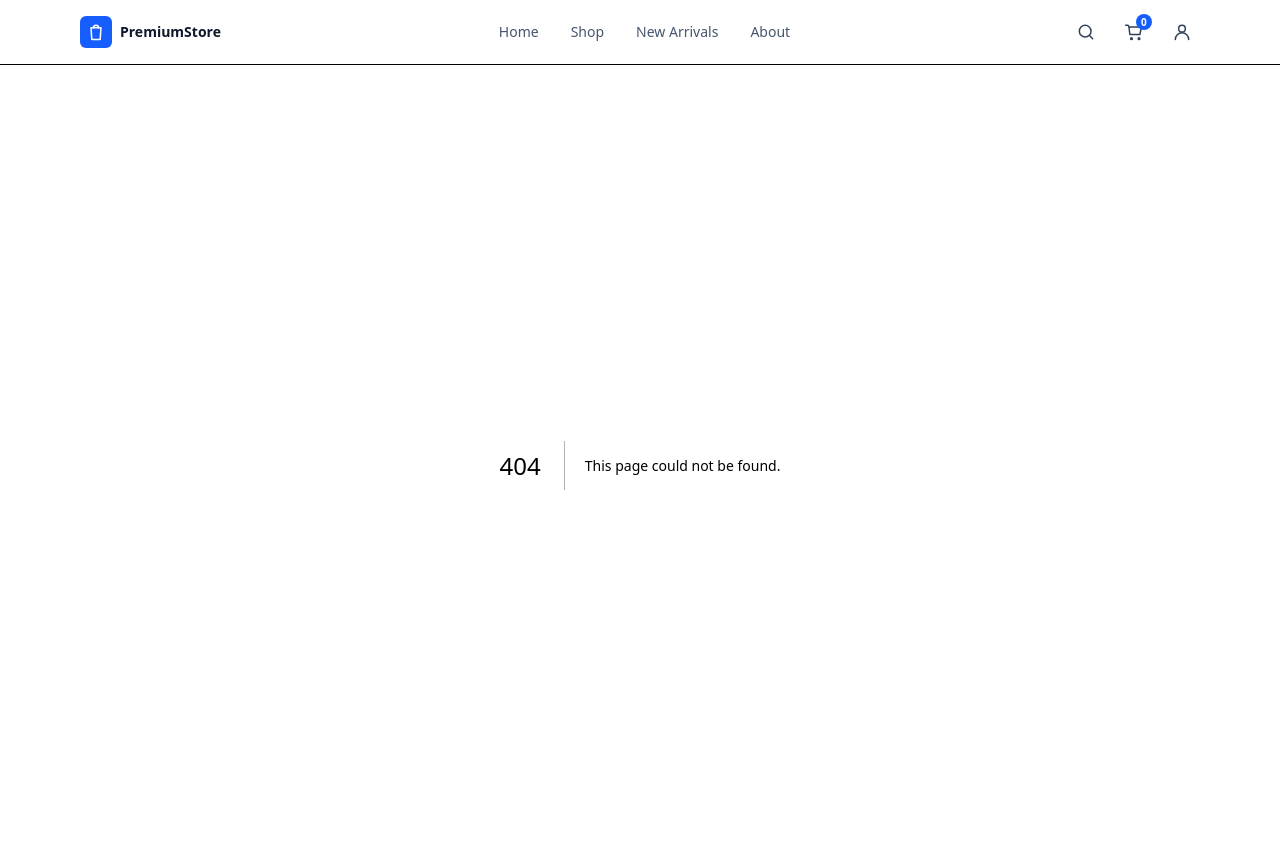
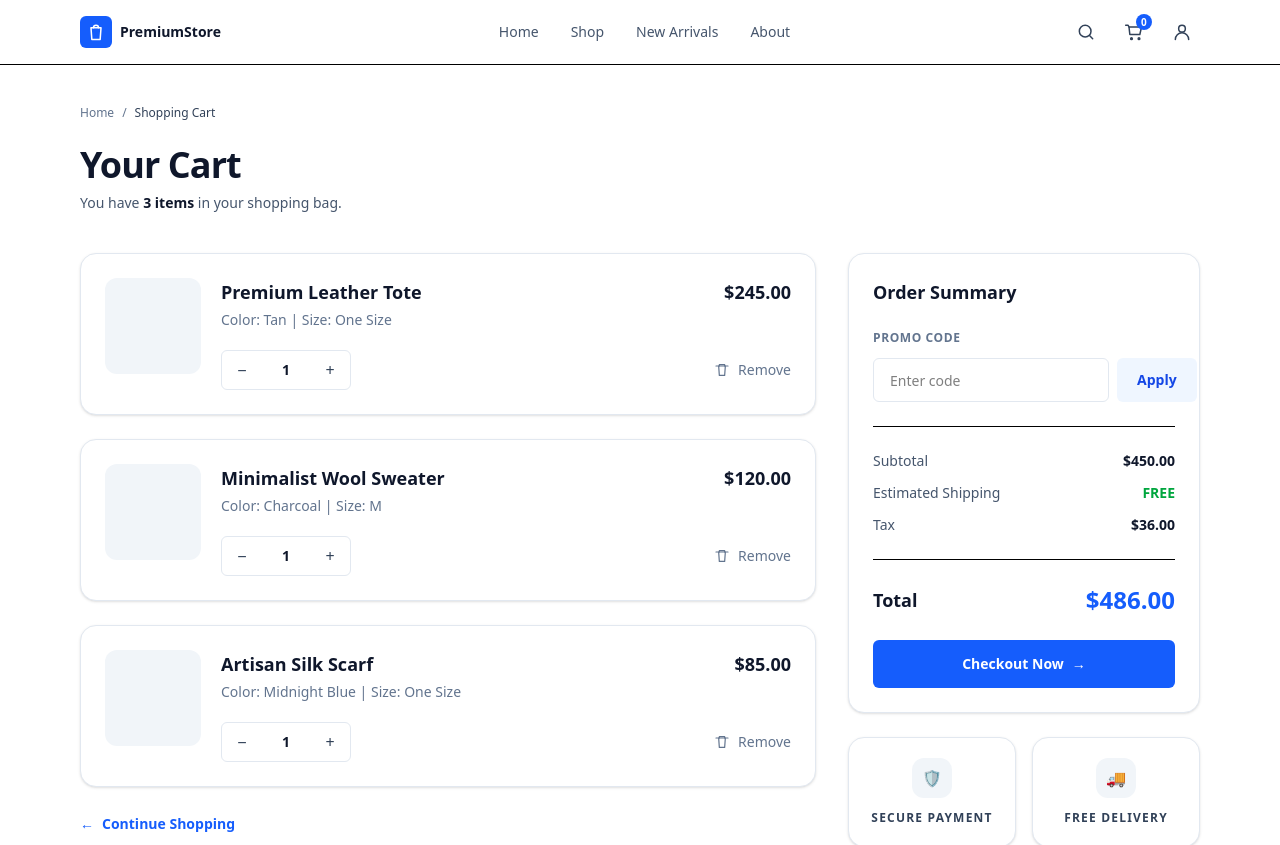
Before and after one commit to Alpkrsl/E-ticaret2.0, a Next.js app: page /cart in a window 1280 px wide. Before the commit this address had no page. Shown: the top 845 px of the page. Built offline with nearby package versions, Linux system fonts and the light colour scheme.

Commit message:
feat(cart): add cart page layout with order summary

```diff
--- /dev/null
+++ b/app/cart/page.tsx
@@ -0,0 +1,218 @@
+import Link from "next/link";
+
+const ITEMS = [
+  {
+    id: "tote",
+    title: "Premium Leather Tote",
+    meta: "Color: Tan | Size: One Size",
+    price: 245,
+  },
+  {
+    id: "sweater",
+    title: "Minimalist Wool Sweater",
+    meta: "Color: Charcoal | Size: M",
+    price: 120,
+  },
+  {
+    id: "scarf",
+    title: "Artisan Silk Scarf",
+    meta: "Color: Midnight Blue | Size: One Size",
+    price: 85,
+  },
+];
+
+export default function CartPage() {
+  return (
+    <div className="bg-white">
+      <div className="mx-auto max-w-6xl px-4 py-10">
+        {/* Breadcrumb */}
+        <div className="text-xs text-slate-500">
+          <Link href="/" className="hover:text-slate-900">
+            Home
+          </Link>
+          <span className="mx-2">/</span>
+          <span className="text-slate-700">Shopping Cart</span>
+        </div>
+
+        {/* Title */}
+        <div className="mt-6">
+          <h1 className="text-4xl font-semibold tracking-tight text-slate-900">
+            Your Cart
+          </h1>
+          <p className="mt-2 text-sm text-slate-600">
+            You have <span className="font-semibold text-slate-900">3 items</span>{" "}
+            in your shopping bag.
+          </p>
+        </div>
+
+        {/* Layout */}
+        <div className="mt-10 grid gap-8 lg:grid-cols-12">
+          {/* LEFT: items */}
+          <div className="lg:col-span-8 space-y-6">
+            {ITEMS.map((item) => (
+              <div
+                key={item.id}
+                className="rounded-2xl border border-slate-200 bg-white p-6 shadow-sm"
+              >
+                <div className="flex gap-5">
+                  {/* Image placeholder */}
+                  <div className="h-24 w-24 shrink-0 overflow-hidden rounded-xl bg-slate-100" />
+
+                  <div className="flex-1">
+                    <div className="flex items-start justify-between gap-4">
+                      <div>
+                        <h3 className="text-lg font-semibold text-slate-900">
+                          {item.title}
+                        </h3>
+                        <p className="mt-1 text-sm text-slate-500">{item.meta}</p>
+                      </div>
+
+                      <p className="text-lg font-semibold text-slate-900">
+                        ${item.price.toFixed(2)}
+                      </p>
+                    </div>
+
+                    <div className="mt-5 flex items-center justify-between">
+                      {/* qty (static for Day 1) */}
+                      <div className="inline-flex h-10 items-center overflow-hidden rounded-md border border-slate-200">
+                        <button
+                          type="button"
+                          className="h-full w-10 text-slate-700 hover:bg-slate-50"
+                          aria-label="Decrease quantity"
+                        >
+                          −
+                        </button>
+                        <div className="w-12 text-center text-sm font-semibold text-slate-900">
+                          1
+                        </div>
+                        <button
+                          type="button"
+                          className="h-full w-10 text-slate-700 hover:bg-slate-50"
+                          aria-label="Increase quantity"
+                        >
+                          +
+                        </button>
+                      </div>
+
+                      {/* remove (static for Day 1) */}
+                      <button
+                        type="button"
+                        className="inline-flex items-center gap-2 text-sm text-slate-500 hover:text-slate-900"
+                      >
+                        <svg
+                          viewBox="0 0 24 24"
+                          className="h-4 w-4"
+                          fill="none"
+                          stroke="currentColor"
+                          strokeWidth="1.8"
+                          strokeLinecap="round"
+                          strokeLinejoin="round"
+                          aria-hidden="true"
+                        >
+                          <path d="M3 6h18" />
+                          <path d="M8 6V4h8v2" />
+                          <path d="M7 6l1 14h8l1-14" />
+                        </svg>
+                        Remove
+                      </button>
+                    </div>
+                  </div>
+                </div>
+              </div>
+            ))}
+
+            <Link
+              href="/shop"
+              className="inline-flex items-center gap-2 text-sm font-semibold text-blue-600 hover:opacity-80"
+            >
+              <span aria-hidden="true">←</span> Continue Shopping
+            </Link>
+          </div>
+
+          {/* RIGHT: Order summary */}
+          <aside className="lg:col-span-4">
+            <div className="rounded-2xl border border-slate-200 bg-white p-6 shadow-sm">
+              <h2 className="text-lg font-semibold text-slate-900">
+                Order Summary
+              </h2>
+
+              {/* Promo code */}
+              <div className="mt-6">
+                <p className="text-xs font-semibold tracking-wider text-slate-500">
+                  PROMO CODE
+                </p>
+                <div className="mt-3 flex gap-2">
+                  <input
+                    placeholder="Enter code"
+                    className="h-11 flex-1 rounded-md border border-slate-200 px-4 text-sm outline-none focus:border-slate-400"
+                  />
+                  <button
+                    type="button"
+                    className="h-11 rounded-md bg-blue-50 px-5 text-sm font-semibold text-blue-700 hover:bg-blue-100"
+                  >
+                    Apply
+                  </button>
+                </div>
+              </div>
+
+              <div className="mt-6 border-t pt-6 space-y-3 text-sm">
+                <div className="flex items-center justify-between text-slate-600">
+                  <span>Subtotal</span>
+                  <span className="font-semibold text-slate-900">$450.00</span>
+                </div>
+                <div className="flex items-center justify-between text-slate-600">
+                  <span>Estimated Shipping</span>
+                  <span className="font-semibold text-green-600">FREE</span>
+                </div>
+                <div className="flex items-center justify-between text-slate-600">
+                  <span>Tax</span>
+                  <span className="font-semibold text-slate-900">$36.00</span>
+                </div>
+              </div>
+
+              <div className="mt-6 border-t pt-6 flex items-center justify-between">
+                <span className="text-lg font-semibold text-slate-900">Total</span>
+                <span className="text-2xl font-semibold text-blue-600">
+                  $486.00
+                </span>
+              </div>
+
+              <button
+                type="button"
+                className="mt-6 inline-flex h-12 w-full items-center justify-center gap-2 rounded-md bg-blue-600 text-sm font-semibold text-white hover:opacity-95"
+              >
+                Checkout Now
+                <span aria-hidden="true">→</span>
+              </button>
+            </div>
+
+            {/* Trust cards */}
+            <div className="mt-6 grid gap-4 sm:grid-cols-2 lg:grid-cols-2">
+              <div className="rounded-2xl border border-slate-200 bg-white p-5 text-center shadow-sm">
+                <div className="mx-auto inline-flex h-10 w-10 items-center justify-center rounded-xl bg-slate-100">
+                  🛡️
+                </div>
+                <p className="mt-3 text-xs font-semibold tracking-widest text-slate-700">
+                  SECURE PAYMENT
+                </p>
+              </div>
+
+              <div className="rounded-2xl border border-slate-200 bg-white p-5 text-center shadow-sm">
+                <div className="mx-auto inline-flex h-10 w-10 items-center justify-center rounded-xl bg-slate-100">
+                  🚚
+                </div>
+                <p className="mt-3 text-xs font-semibold tracking-widest text-slate-700">
+                  FREE DELIVERY
+                </p>
+              </div>
+            </div>
+
+            <p className="mt-6 text-xs text-slate-400">
+              Taxes calculated at checkout. Free shipping on orders over $100.
+            </p>
+          </aside>
+        </div>
+      </div>
+    </div>
+  );
+}
```
